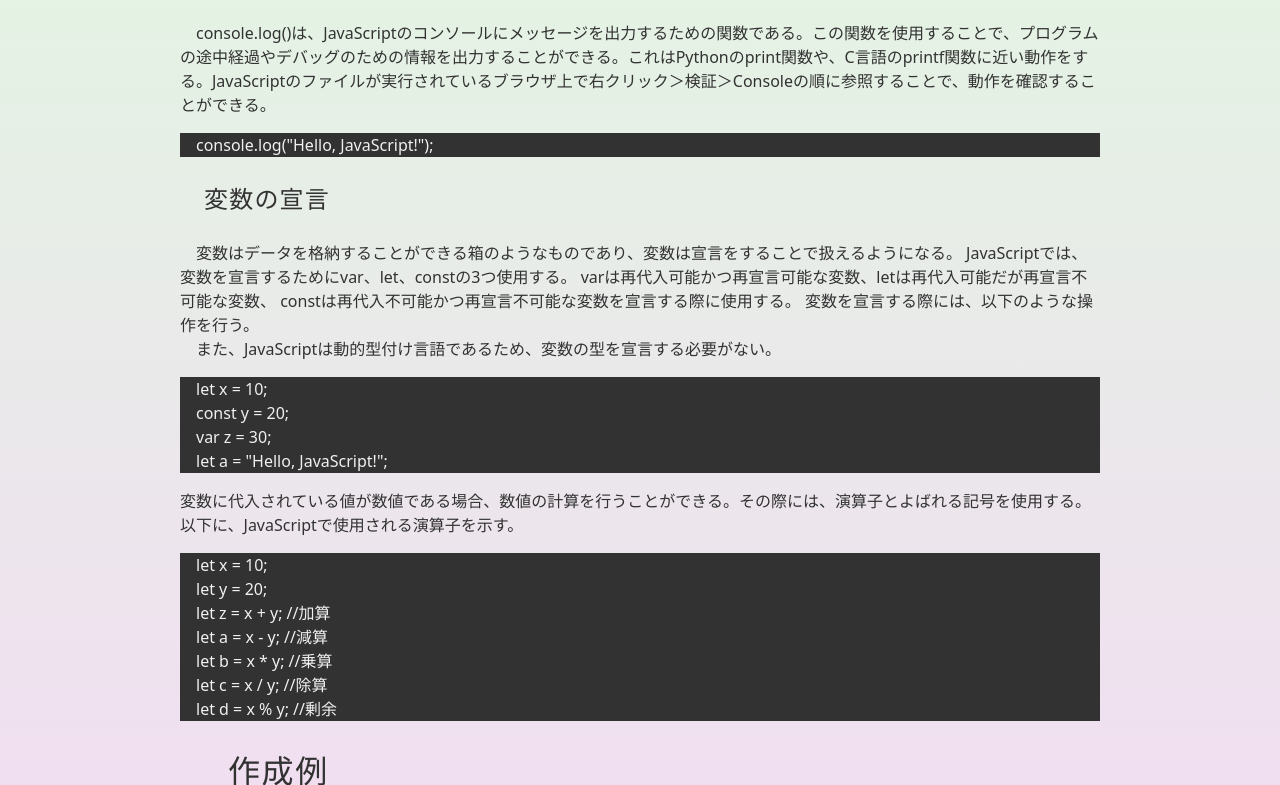
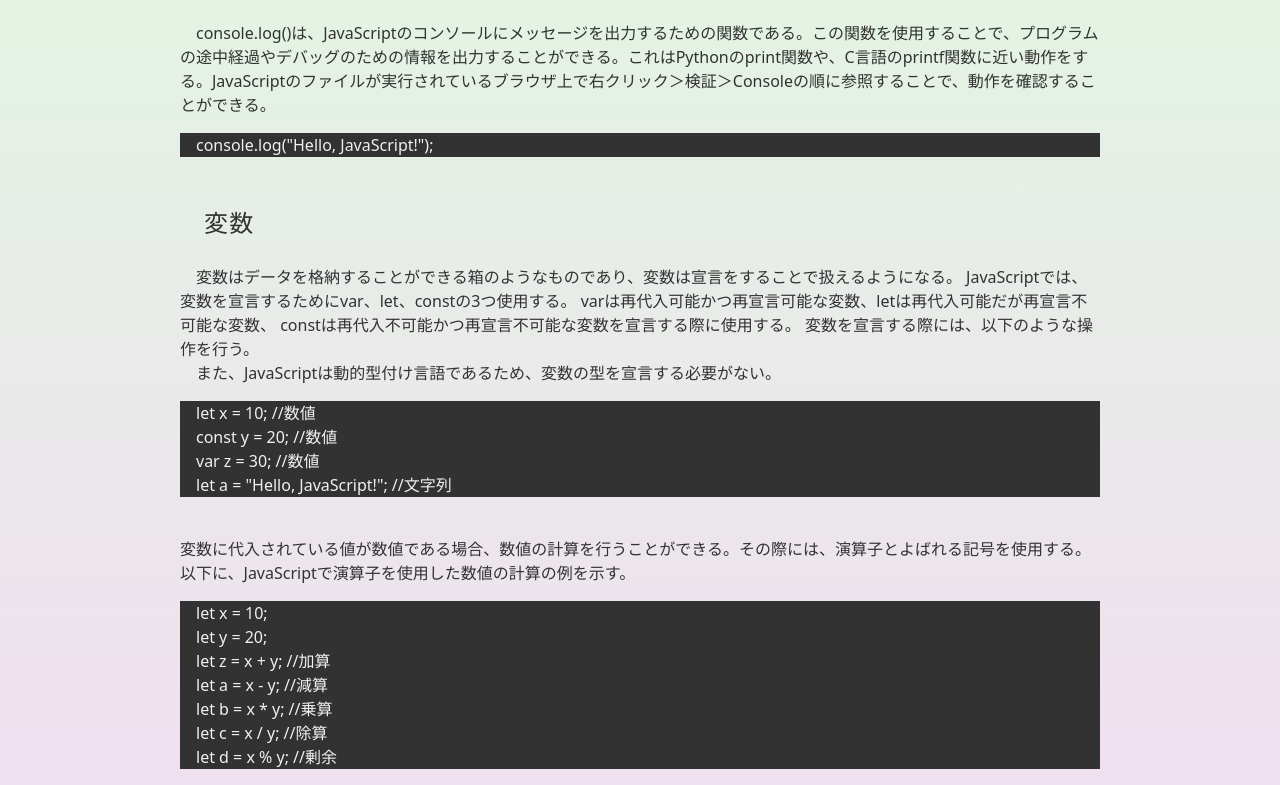
Before and after one commit to megumegu256/JavaScriptExp, a plain HTML site: page index.html in a window 1280 px wide. Shown: the part 488-1273 px from the top of the page. Drawn offline with Linux system fonts and the light colour scheme.

Commit message:
update index.html

```diff
--- a/index.html
+++ b/index.html
@@ -29,8 +29,9 @@
                     <div class="list">
                         　console.log("Hello, JavaScript!");
                     </div>
+                    </br>
 
-                <h3>変数の宣言</h3>
+                <h3>変数</h3>
                     <p>
                         　変数はデータを格納することができる箱のようなものであり、変数は宣言をすることで扱えるようになる。
                         JavaScriptでは、変数を宣言するためにvar、let、constの3つ使用する。
@@ -41,14 +42,15 @@
                         　また、JavaScriptは動的型付け言語であるため、変数の型を宣言する必要がない。
                     </p>
                     <div class="list">
-                        　let x = 10;</br>
-                        　const y = 20;</br>
-                        　var z = 30;</br>
-                        　let a = "Hello, JavaScript!";</br>
+                        　let x = 10; //数値</br>
+                        　const y = 20; //数値</br>
+                        　var z = 30; //数値</br>
+                        　let a = "Hello, JavaScript!"; //文字列</br>
                     </div>
+                    </br>
                     <p>
                         変数に代入されている値が数値である場合、数値の計算を行うことができる。その際には、演算子とよばれる記号を使用する。
-                        以下に、JavaScriptで使用される演算子を示す。
+                        以下に、JavaScriptで演算子を使用した数値の計算の例を示す。
                     </p>
                     <div class="list">
                         　let x = 10;</br>
@@ -59,6 +61,8 @@
                         　let c = x / y; //除算</br>
                         　let d = x % y; //剰余</br>
                     </div>
+                    </br>
+                    <p>
 
 
 
```
